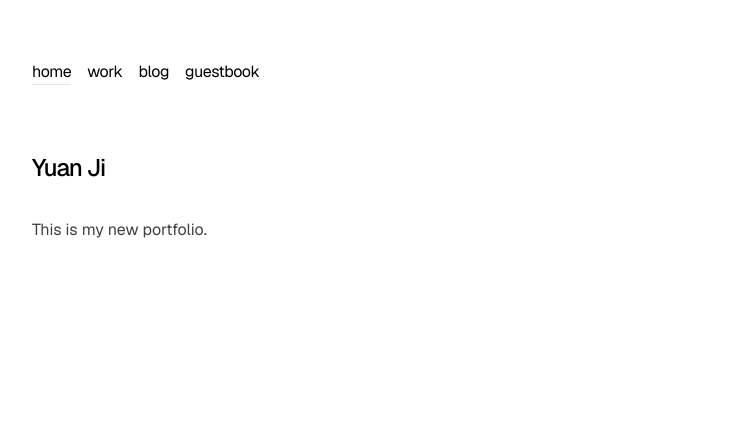
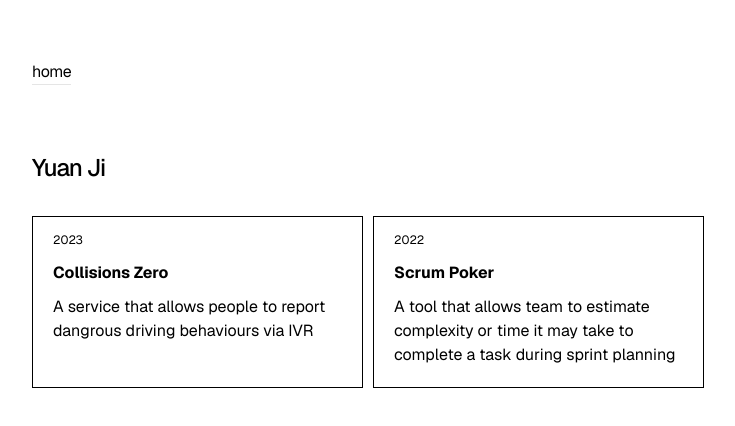
Before and after one commit to Meerkat007/nextjs-portfolio, a Next.js app: page / in a window 1280 px wide. Shown: the top 426 px of the page, without its empty margins (272-1007 px from the left). Built offline with nearby package versions, Linux system fonts and the light colour scheme.

Commit message:
set up project view

```diff
--- /dev/null
+++ b/app/components/DetailCard.tsx
@@ -0,0 +1,11 @@
+import React from 'react'
+
+function DetailCard() {
+    return (
+        <div>
+
+        </div>
+    )
+}
+
+export default DetailCard
--- /dev/null
+++ b/app/components/ProjectCard.tsx
@@ -0,0 +1,24 @@
+import React from 'react'
+import Link from 'next/link'
+import './projectcard.css'
+
+function ProjectCard(props) {
+    const {
+        link,
+        title,
+        description,
+        date,
+    } = props;
+
+    return (
+        <div className='project_card'>
+            <Link href={link}>
+                <date>{date}</date>
+                <h2>{title}</h2>
+                <p>{description}</p>
+            </Link>
+        </div>
+    )
+}
+
+export default ProjectCard
--- a/app/components/nav.tsx
+++ b/app/components/nav.tsx
@@ -9,15 +9,15 @@ const navItems = {
   '/': {
     name: 'home',
   },
-  '/work': {
-    name: 'work',
-  },
-  '/blog': {
-    name: 'blog',
-  },
-  '/guestbook': {
-    name: 'guestbook',
-  },
+  // '/project': {
+  //   name: 'projects',
+  // },
+  // '/blog': {
+  //   name: 'blog',
+  // },
+  // '/guestbook': {
+  //   name: 'guestbook',
+  // },
 };
 
 export function Navbar() {
--- /dev/null
+++ b/app/components/projectcard.css
@@ -0,0 +1,30 @@
+.project_card {
+    border: 1px solid black;
+    padding: 10px 20px 20px 20px;
+}
+
+.project_card date {
+    font-size: 12px;
+}
+
+.project_card h2 {
+    margin: 10px 0;
+    font-weight: bold;
+}
+
+.project_card:hover {
+    cursor: pointer;
+}
+
+/* Normalize link styles */
+.project_card a {
+    text-decoration: none; /* Remove underlines by default */
+    color: inherit; /* Inherit text color from the parent */
+    cursor: pointer; /* Change cursor to a pointer on hover */
+  }
+
+/* Define link styles on hover */
+.project_card a:hover {
+    text-decoration: none; /* Underline on hover */
+    cursor: pointer;
+}
--- /dev/null
+++ b/app/mainpage.css
@@ -0,0 +1,10 @@
+section.main_page .project_container {
+    display: grid;
+    grid-template-columns: repeat(2, minmax(200px, 1fr));
+    grid-auto-rows: 1fr;
+    gap: 10px;
+}
+
+section.main_page .project_container > div {
+    align-self: stretch;
+}
--- a/app/page.tsx
+++ b/app/page.tsx
@@ -1,9 +1,36 @@
+import ProjectCard from "./components/ProjectCard";
+import './mainpage.css'
+
+const projects = [
+  {
+    link: '/projects/collisionszero',
+    title: 'Collisions Zero',
+    description: 'A service that allows people to report dangrous driving behaviours via IVR',
+    date: '2023',
+  },
+  {
+    link: '/projects/scrumpoker',
+    title: 'Scrum Poker',
+    description: 'A tool that allows team to estimate complexity or time it may take to complete a task during sprint planning',
+    date: '2022',
+  },
+]
+
 export default function Page() {
   return (
-    <section>
+    <section className='main_page'>
       <h1 className="font-medium text-2xl mb-8 tracking-tighter">Yuan Ji</h1>
-      <p className="prose prose-neutral dark:prose-invert">
-        This is my new portfolio.
+      <p className="prose-neutral dark:prose-invert project_container">
+        {
+          projects.map(project => {
+            return (
+              <ProjectCard
+                key={project.link}
+                {...project}
+              />
+            )
+          })
+        }
       </p>
     </section>
   );
--- a/app/work/page.tsx
+++ b/app/projects/page.tsx
@@ -1,9 +1,9 @@
 export default function Page() {
   return (
     <section>
-      <h1 className="font-medium text-2xl mb-8 tracking-tighter">my work</h1>
+      <h1 className="font-medium text-2xl mb-8 tracking-tighter">my projects</h1>
       <p className="prose prose-neutral dark:prose-invert">
-        This is where your work experience goes.
+
       </p>
     </section>
   );
--- /dev/null
+++ b/app/projects/scrumpoker/page.tsx
@@ -0,0 +1,9 @@
+import React from 'react'
+
+export default function page() {
+    return (
+        <div>
+            Scrum Poker
+        </div>
+    )
+}
```
